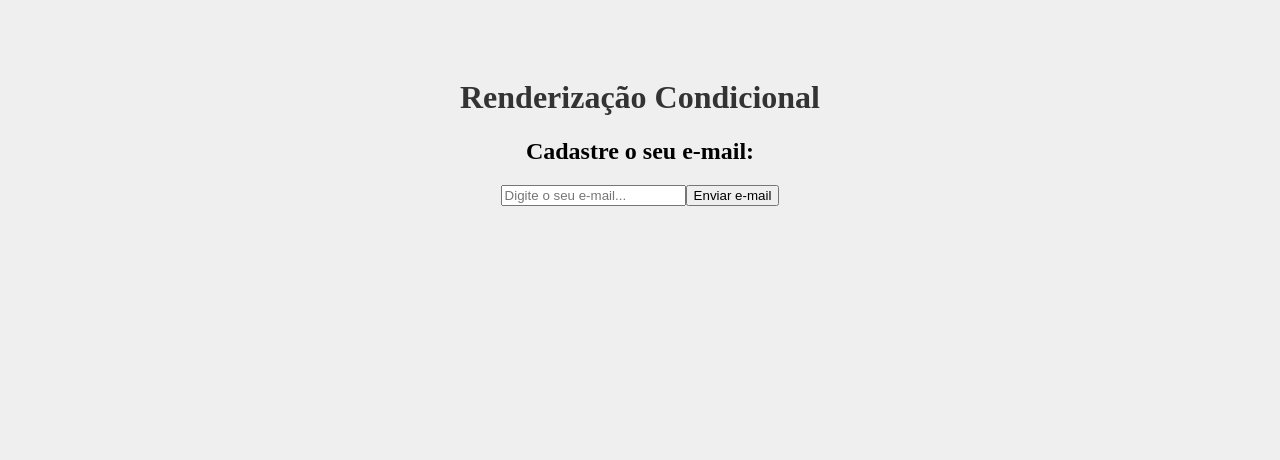
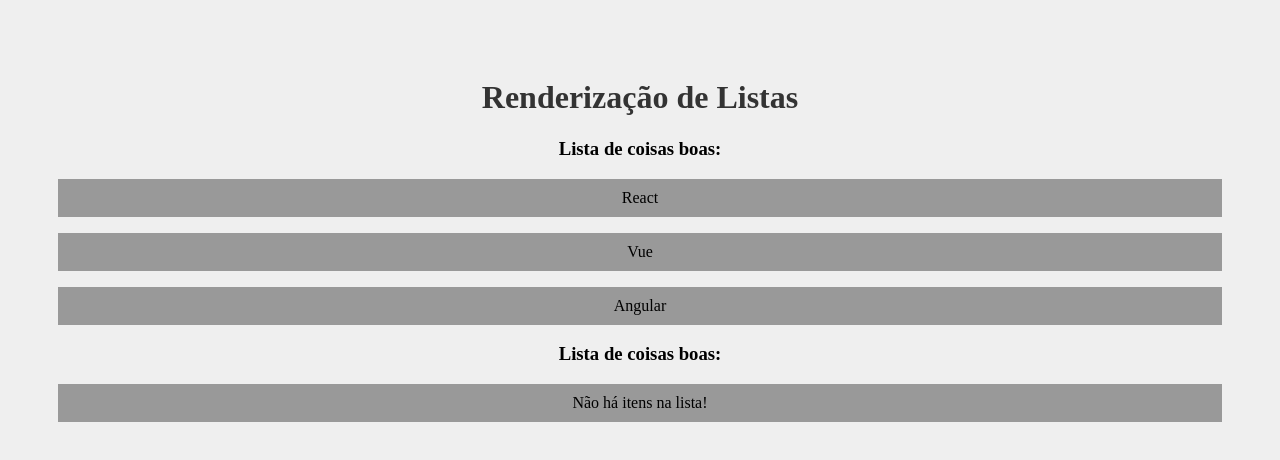
Before and after one commit to jeffersondamasceno/meu-projeto, a React (Create React App) app: page / in a window 1280 px wide. Shown: the top 460 px of the page. Built offline with nearby package versions, Linux system fonts and the light colour scheme.

Commit message:
feat: Aula 13 adicionada

```diff
--- a/src/App.js
+++ b/src/App.js
@@ -1,13 +1,16 @@
 import './App.css';
-import Condicional from './components/Condicional';
+import OutraLista from './components/OutraLista';
 
 function App() {
+
+  const meusItens = ['React', 'Vue', 'Angular']
 
   const nome = "Maria"
   return (
     <div className="App">
-      <h1>Renderização Condicional</h1>
-      <Condicional/>
+      <h1>Renderização de Listas</h1>
+      <OutraLista itens={meusItens} />
+      <OutraLista itens={[]} />
     </div>
   );
 }
--- /dev/null
+++ b/src/components/OutraLista.js
@@ -0,0 +1,16 @@
+function OutraLista({ itens }) {
+    return (
+        <>
+            <h3>Lista de coisas boas:</h3>
+            {itens.length > 0 ? (
+            itens.map((item, index) => (
+            <p key={index}>{item}</p>
+            ))) : (
+                <p>Não há itens na lista!</p>
+            )
+            }
+        </>
+    )
+}
+
+export default OutraLista
```
